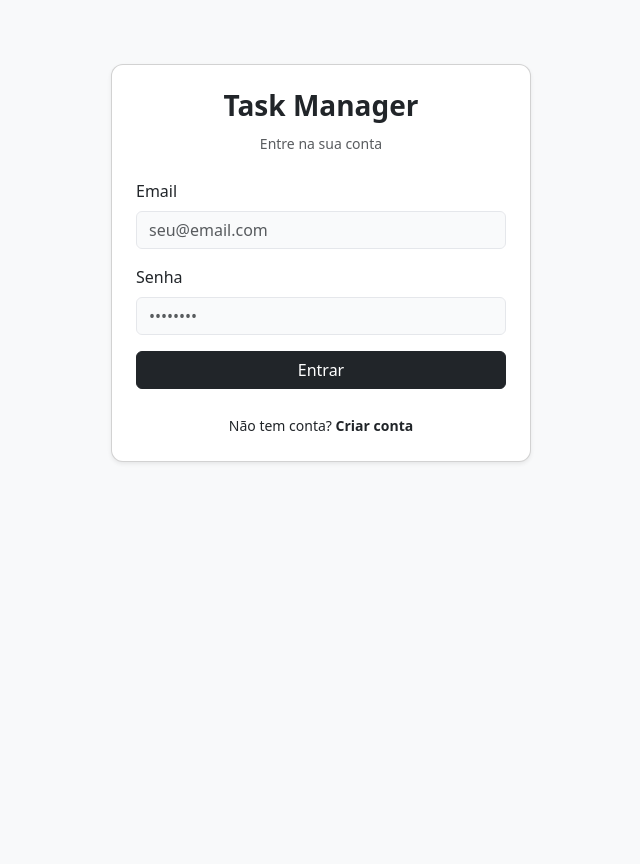
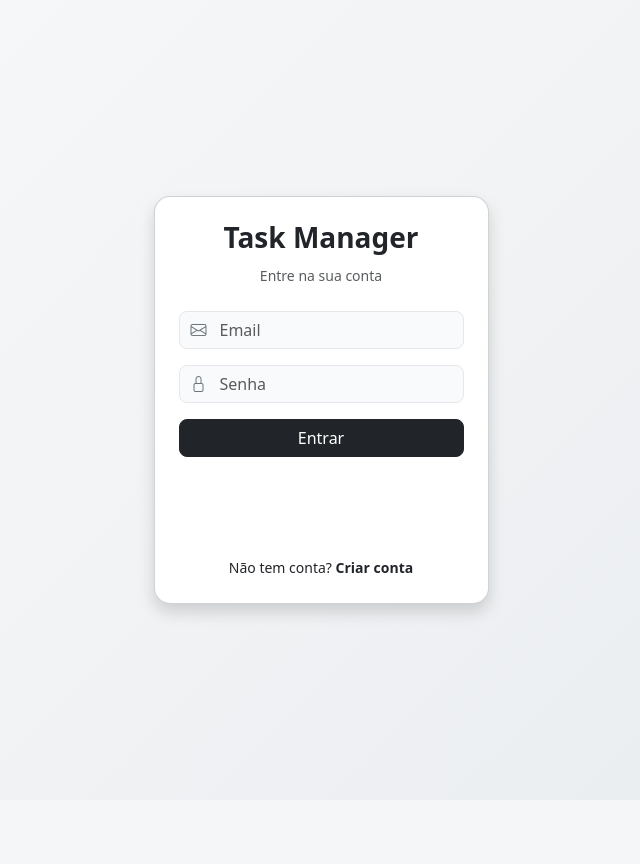
Before and after one commit to ceagamartins/task-manager, a FastAPI app: page /auth in a window 1280 px wide. Shown: the whole page, without its empty margins (319-959 px from the left). After the commit the page ends 621 px from the top, so only its background shows below. Run offline with FastAPI, Linux system fonts and the light colour scheme.

Commit message:
Melhorias na tela de login

```diff
--- /dev/null
+++ b/static/css/auth.css
@@ -0,0 +1,78 @@
+body {
+    background: linear-gradient(135deg, #f8f9fa, #e9ecef);
+    min-height: 100vh;
+    display: flex;
+    align-items: center;
+    justify-content: center;
+}
+
+.auth-card {
+    width: 100%;
+    max-width: 420px;
+    border-radius: 16px;
+    overflow: hidden;
+    transition: all 0.3s ease;
+}
+
+.auth-form {
+    opacity: 0;
+    transform: translateX(30px);
+    transition: all 0.4s ease;
+    position: absolute;
+    width: 100%;
+    pointer-events: none;
+}
+
+.auth-form.active {
+    opacity: 1;
+    transform: translateX(0);
+    position: relative;
+    pointer-events: auto;
+}
+
+.form-wrapper {
+    position: relative;
+    min-height: 220px;
+}
+
+.input-group-custom {
+    position: relative;
+}
+
+.input-group-custom i {
+    position: absolute;
+    left: 12px;
+    top: 50%;
+    transform: translateY(-50%);
+    color: #6c757d;
+}
+
+.input-group-custom input {
+    padding-left: 40px;
+    border-radius: 8px;
+    transition: all 0.3s ease;
+}
+
+.input-group-custom input:focus {
+    box-shadow: 0 0 0 3px rgba(0,0,0,0.1);
+    border-color: #000;
+}
+
+.btn-auth {
+    border-radius: 8px;
+    transition: all 0.3s ease;
+}
+
+.btn-auth:hover {
+    transform: translateY(-2px);
+    box-shadow: 0 8px 20px rgba(0,0,0,0.15);
+}
+
+.auth-toggle {
+    cursor: pointer;
+    transition: color 0.3s ease;
+}
+
+.auth-toggle:hover {
+    color: #000;
+}
--- /dev/null
+++ b/static/js/auth.js
@@ -0,0 +1,32 @@
+document.addEventListener("DOMContentLoaded", function () {
+
+    const loginForm = document.getElementById("loginForm");
+    const registerForm = document.getElementById("registerForm");
+    const toggleButton = document.getElementById("toggleButton");
+    const toggleText = document.getElementById("toggleText");
+    const subtitle = document.getElementById("authSubtitle");
+
+    toggleButton.addEventListener("click", function () {
+
+        const isLoginActive = loginForm.classList.contains("active");
+
+        if (isLoginActive) {
+            loginForm.classList.remove("active");
+            registerForm.classList.add("active");
+
+            subtitle.innerText = "Crie sua conta";
+            toggleText.innerText = "Já possui conta?";
+            toggleButton.innerText = "Entrar";
+
+        } else {
+            registerForm.classList.remove("active");
+            loginForm.classList.add("active");
+
+            subtitle.innerText = "Entre na sua conta";
+            toggleText.innerText = "Não tem conta?";
+            toggleButton.innerText = "Criar conta";
+        }
+
+    });
+
+});
--- a/templates/auth.html
+++ b/templates/auth.html
@@ -6,92 +6,75 @@
     <meta name="viewport" content="width=device-width, initial-scale=1">
     <title>Login - Task Manager</title>
 
-    <!-- Bootstrap -->
     <link href="https://cdn.jsdelivr.net/npm/bootstrap@5.3.2/dist/css/bootstrap.min.css" rel="stylesheet">
     <link href="https://cdn.jsdelivr.net/npm/bootstrap-icons@1.11.1/font/bootstrap-icons.css" rel="stylesheet">
 
     <link rel="stylesheet" href="/static/css/style.css">
-
-    <style>
-        body {
-            background: #f8f9fa;
-        }
-
-        .auth-card {
-            max-width: 420px;
-            margin: auto;
-            margin-top: 8vh;
-            border-radius: 12px;
-        }
-
-        .auth-toggle {
-            cursor: pointer;
-        }
-    </style>
+    <link rel="stylesheet" href="/static/css/auth.css">
 </head>
 
 <body>
 
-    <div class="container">
+    <div class="auth-container">
 
-        <div class="card shadow-sm auth-card p-4">
+        <div class="card shadow auth-card p-4">
 
             <div class="text-center mb-4">
                 <h3 class="fw-bold">Task Manager</h3>
                 <small class="text-muted" id="authSubtitle">Entre na sua conta</small>
             </div>
 
-            <!-- LOGIN FORM -->
-            <form id="loginForm">
+            <div class="form-wrapper">
 
-                <div class="mb-3">
-                    <label class="form-label">Email</label>
-                    <input type="email" class="form-control" placeholder="seu@email.com" required>
+                <!-- LOGIN -->
+                <form id="loginForm" class="auth-form active">
+                    <div class="mb-3 input-group-custom">
+                        <i class="bi bi-envelope"></i>
+                        <input type="email" class="form-control" placeholder="Email" required>
                     </div>
 
-                <div class="mb-3">
-                    <label class="form-label">Senha</label>
-                    <input type="password" class="form-control" placeholder="••••••••" required>
+                    <div class="mb-3 input-group-custom">
+                        <i class="bi bi-lock"></i>
+                        <input type="password" class="form-control" placeholder="Senha" required>
                     </div>
 
                     <div class="d-grid">
-                    <button type="submit" class="btn btn-dark">
+                        <button type="submit" class="btn btn-dark btn-auth">
                             Entrar
                         </button>
                     </div>
-
                 </form>
 
-            <!-- REGISTER FORM -->
-            <form id="registerForm" style="display:none;">
-
-                <div class="mb-3">
-                    <label class="form-label">Nome</label>
-                    <input type="text" class="form-control" placeholder="Seu nome" required>
+                <!-- REGISTER -->
+                <form id="registerForm" class="auth-form">
+                    <div class="mb-3 input-group-custom">
+                        <i class="bi bi-person"></i>
+                        <input type="text" class="form-control" placeholder="Nome" required>
                     </div>
 
-                <div class="mb-3">
-                    <label class="form-label">Email</label>
-                    <input type="email" class="form-control" placeholder="seu@email.com" required>
+                    <div class="mb-3 input-group-custom">
+                        <i class="bi bi-envelope"></i>
+                        <input type="email" class="form-control" placeholder="Email" required>
                     </div>
 
-                <div class="mb-3">
-                    <label class="form-label">Senha</label>
-                    <input type="password" class="form-control" placeholder="••••••••" required>
+                    <div class="mb-3 input-group-custom">
+                        <i class="bi bi-lock"></i>
+                        <input type="password" class="form-control" placeholder="Senha" required>
                     </div>
 
                     <div class="d-grid">
-                    <button type="submit" class="btn btn-dark">
+                        <button type="submit" class="btn btn-dark btn-auth">
                             Criar Conta
                         </button>
                     </div>
+                </form>
 
-            </form>
+            </div>
 
             <div class="text-center mt-4">
                 <small>
                     <span id="toggleText">Não tem conta?</span>
-                    <span class="fw-bold auth-toggle" onclick="toggleAuth()">
+                    <span class="fw-bold auth-toggle" id="toggleButton">
                         Criar conta
                     </span>
                 </small>
@@ -101,27 +84,7 @@
 
     </div>
 
-    <script>
-        function toggleAuth() {
-            const loginForm = document.getElementById("loginForm");
-            const registerForm = document.getElementById("registerForm");
-            const subtitle = document.getElementById("authSubtitle");
-            const toggleText = document.getElementById("toggleText");
-
-            if (loginForm.style.display === "none") {
-                loginForm.style.display = "block";
-                registerForm.style.display = "none";
-                subtitle.innerText = "Entre na sua conta";
-                toggleText.innerText = "Não tem conta?";
-            } else {
-                loginForm.style.display = "none";
-                registerForm.style.display = "block";
-                subtitle.innerText = "Crie sua conta";
-                toggleText.innerText = "Já possui conta?";
-            }
-        }
-    </script>
-
+    <script src="/static/js/auth.js"></script>
 </body>
 
 </html>
```
Also changed, not shown: README.md. Lines whose indentation alone changed are shown as unchanged.
